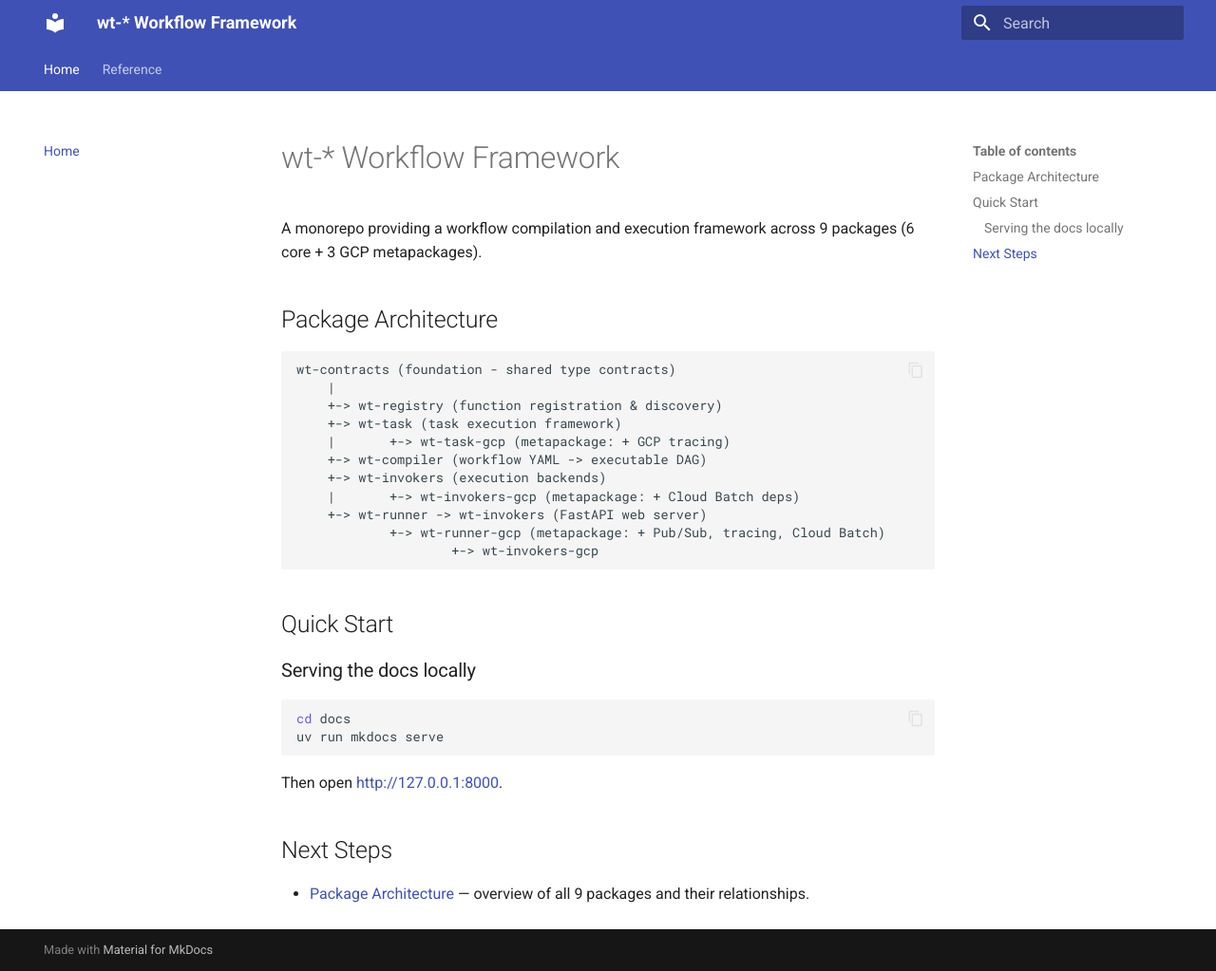
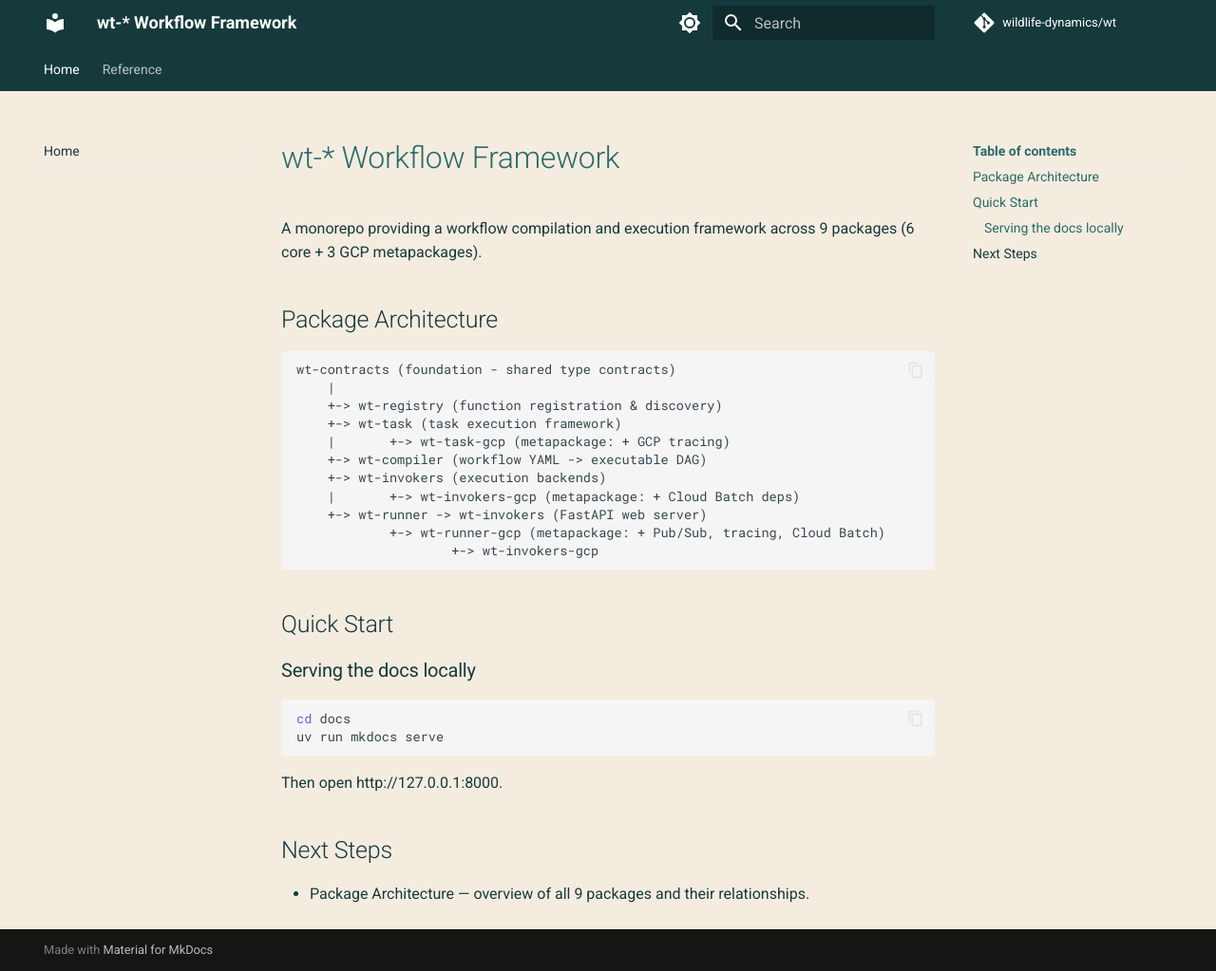
Before and after one commit to wildlife-dynamics/wt, an MkDocs documentation site: the page built from docs/content/index.md, in a window 1280 px wide and 1023 px high. Shown: the whole window at 95% size. Built offline with MkDocs 1.6.1 and Material for MkDocs 9.7.7, drawn with Linux system fonts in a browser that asks for light colours; comment, search, counter and statistics services are not loaded.

Commit message:
add brand color scheme with light/dark mode toggle
Co-Authored-By: Claude Opus 4.6 <noreply@anthropic.com>

```diff
--- /dev/null
+++ b/docs/content/stylesheets/extra.css
@@ -0,0 +1,23 @@
+/* Light mode — Off White + Dark Teal */
+[data-md-color-scheme="default"] {
+  --md-primary-fg-color: #163a3c;
+  --md-primary-fg-color--light: #2a6b6b;
+  --md-primary-fg-color--dark: #0e2a2c;
+  --md-accent-fg-color: #4ecb8d;
+  --md-default-fg-color: #163a3c;
+  --md-default-fg-color--light: #2a6b6b;
+  --md-default-bg-color: #f5ece0;
+  --md-default-bg-color--light: #faf6f0;
+}
+
+/* Dark mode — Dark Teal + Off White/Green */
+[data-md-color-scheme="slate"] {
+  --md-primary-fg-color: #163a3c;
+  --md-primary-fg-color--light: #2a6b6b;
+  --md-primary-fg-color--dark: #0e2a2c;
+  --md-accent-fg-color: #4ecb8d;
+  --md-default-fg-color: #f5ece0;
+  --md-default-fg-color--light: #ddd4c8;
+  --md-default-bg-color: #0e2a2c;
+  --md-default-bg-color--light: #163a3c;
+}
--- a/docs/mkdocs.yml
+++ b/docs/mkdocs.yml
@@ -1,11 +1,24 @@
 site_name: wt-* Workflow Framework
+repo_url: https://github.com/wildlife-dynamics/wt
+repo_name: wildlife-dynamics/wt
 docs_dir: content
 theme:
   name: material
+  palette:
+    - scheme: default
+      toggle:
+        icon: material/brightness-7
+        name: Switch to dark mode
+    - scheme: slate
+      toggle:
+        icon: material/brightness-4
+        name: Switch to light mode
   features:
     - navigation.tabs
     - navigation.sections
     - content.code.copy
+extra_css:
+  - stylesheets/extra.css
 plugins:
   - search
 markdown_extensions:
```
